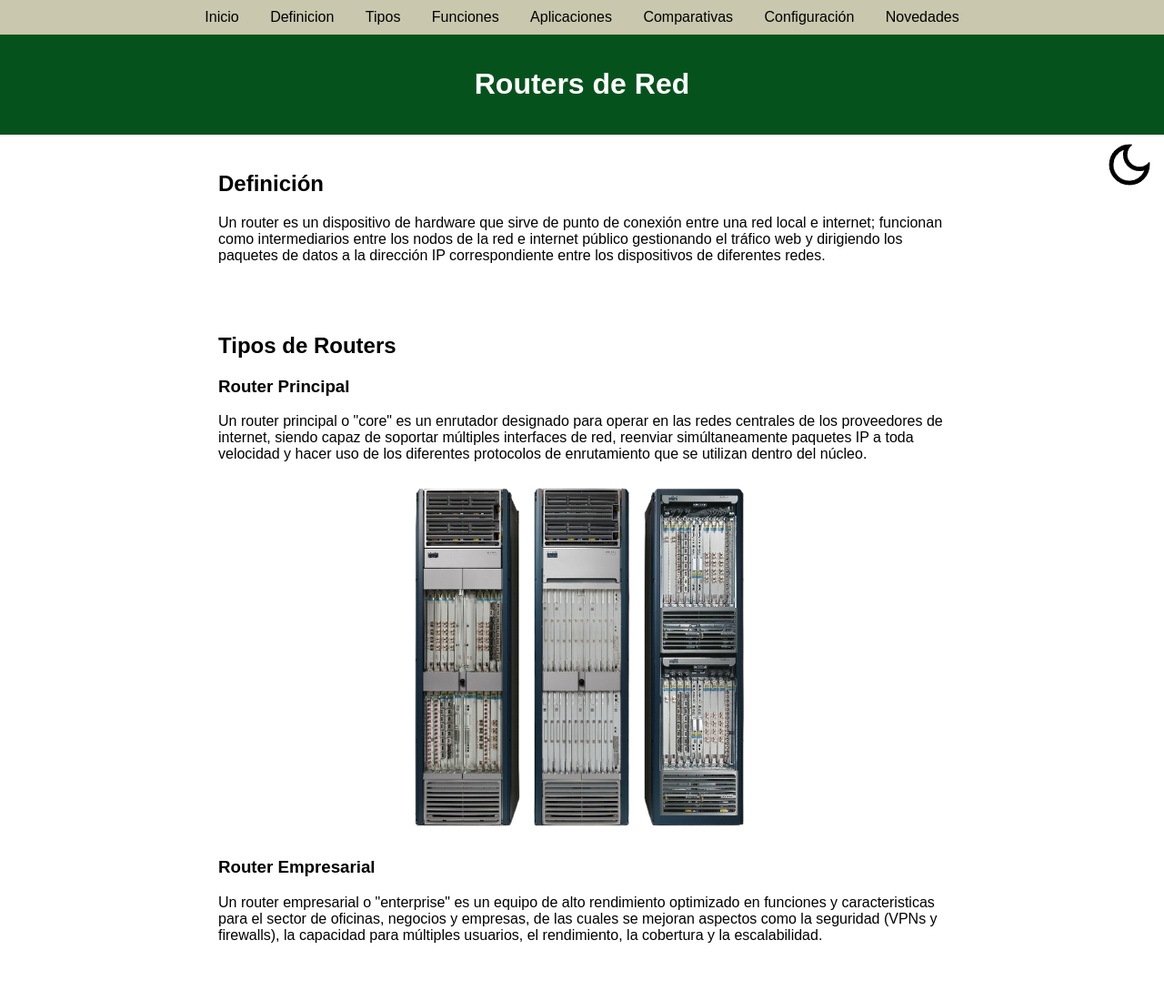
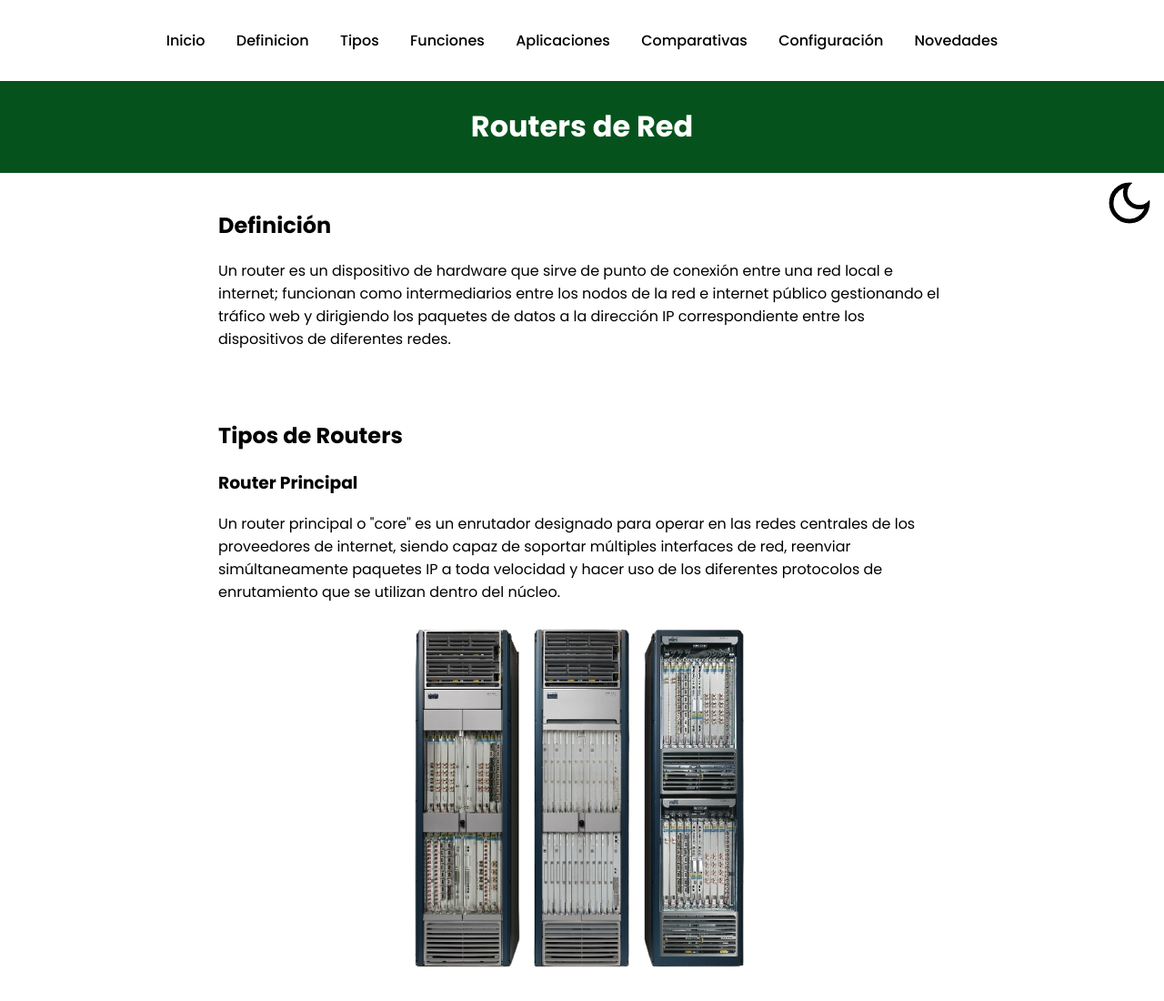
Before and after one commit to varrix3/proyecto, a plain HTML site: page proyec/Darwinpagina.html in a window 1280 px wide. Shown: the top 1100 px of the page at 91% size. Drawn offline with Linux system fonts and the light colour scheme.

Commit message:
updated darwin's styling
tried to match with index styling

```diff
--- a/proyec/css/styleD.css
+++ b/proyec/css/styleD.css
@@ -1,7 +1,18 @@
-body { font-family: Arial, sans-serif; margin: 0; padding: 0; }
-header { background: #06521c; color: white; padding: 15px; text-align: center; }
-nav { background: #c9c7ad; padding: 10px; text-align: center; }
-nav a { color: black; text-decoration: none; margin: 0 15px; }
+
+@import url('https://fonts.googleapis.com/css?family=Rajdhani:300,400,500,600,700');
+@import url('https://fonts.googleapis.com/css?family=Poppins:100,100i,200,200i,300,300i,400,400i,500,500i,600,600i,700,700i,800,800i,900,900i');
+@font-face {
+    font-family: "Righteous";
+    src: url("../fonts/Poppins-Regular.ttf");
+    src: url("../fonts/Open Sans-Regular.ttf");
+}
+
+body { font-family: poppins; margin: 0; padding: 0; }
+header { background: #06521c; color: white; padding: 5px; text-align: center;}
+nav { background: white; padding-top: 2rem; padding-bottom: 2rem; text-align: center;}
+nav a { font-weight: 500; color: black; text-decoration: none; margin: 0 15px; }
+nav a:hover {color: #df9911;}
+nav a[href="#inicio"] {color: #df9911}
 section { padding: 20px; max-width: 800px; margin: auto; }
 footer { background: #06521c; color: white; text-align: center; padding: 10px; margin-top: 20px; }
 table {border-collapse: collapse;}
@@ -10,8 +21,9 @@ caption {padding: 8px; font-weight:normal;}
 .center {display: block; margin-left: auto; margin-right: auto; width: 50%;}
 .dark-mode {background-color: black; color: white; border: 1px solid white;}
 .dark-mode th, .dark-mode td {border: 1px solid white;}
-.dark-mode nav { background: #65634d; padding: 10px; text-align: center; }
+.dark-mode nav { background: black; padding-top: 2rem; padding-bottom: 2rem; text-align: center; }
 .dark-mode nav a { color: white; text-decoration: none; margin: 0 15px; }
+.dark-mode nav a:hover {color: #df9911;}
 button {
     float: right;
     background-color: transparent;
```
